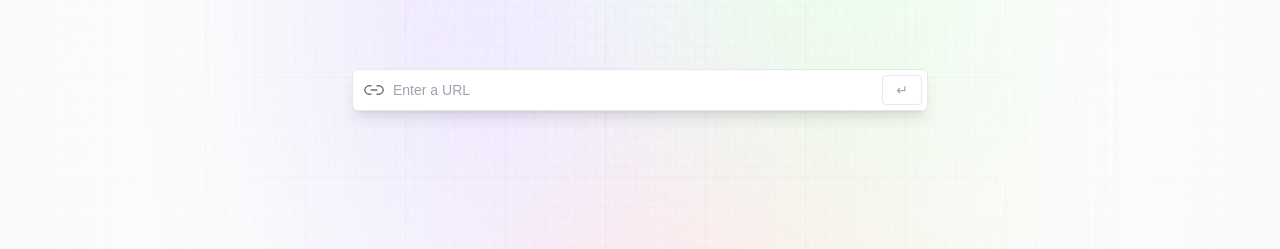
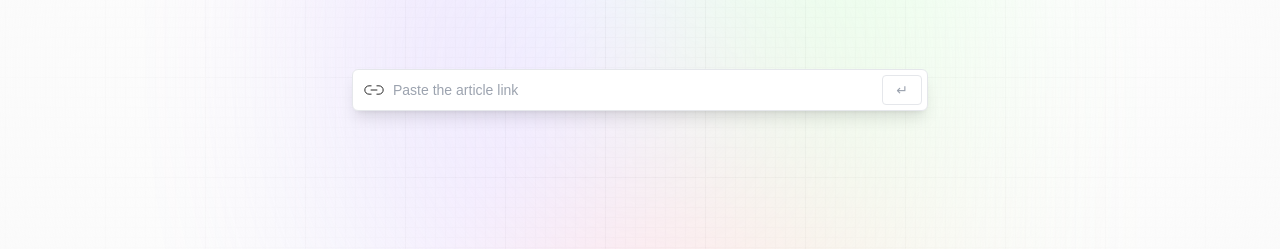
Before and after one commit to vk-workshop/chatgpt4_summarizer_app, a React (Vite) app: page / in a window 1280 px wide. Shown: the part 328-577 px from the top of the page. Built offline with nearby package versions, Linux system fonts and the light colour scheme; a web font is replaced by a local one.

Commit message:
Update Demo.jsx
created existingArticle, handleCopy, handleKeyDown

```diff
--- a/src/components/Demo.jsx
+++ b/src/components/Demo.jsx
@@ -1,119 +1,147 @@
-import { useState, useEffect } from "react"
-import { copy, linkIcon, loader, tick } from "../assets"
+import React, { useState, useEffect } from "react";
+
+import { copy, linkIcon, loader, tick } from "../assets";
 import { useLazyGetSummaryQuery } from "../services/article";
 
 const Demo = () => {
   const [article, setArticle] = useState({
-        url: '',
-        summary: '',
+    url: "",
+    summary: "",
   });
+  const [allArticles, setAllArticles] = useState([]);
+  const [copied, setCopied] = useState("");
 
-    const [allArticles, setAllArticles] = useState([]);
-
+  // RTK lazy query
   const [getSummary, { error, isFetching }] = useLazyGetSummaryQuery();
 
+  // Load data from localStorage on mount
   useEffect(() => {
     const articlesFromLocalStorage = JSON.parse(
-            localStorage.getItem('articles')
-        )
+      localStorage.getItem("articles")
+    );
+
     if (articlesFromLocalStorage) {
-            setAllArticles(articlesFromLocalStorage)
+      setAllArticles(articlesFromLocalStorage);
     }
-    }, [])
+  }, []);
 
   const handleSubmit = async (e) => {
     e.preventDefault();
 
+    const existingArticle = allArticles.find(
+      (item) => item.url === article.url
+    );
+
+    if (existingArticle) return setArticle(existingArticle);
+
     const { data } = await getSummary({ articleUrl: article.url });
-
     if (data?.summary) {
       const newArticle = { ...article, summary: data.summary };
       const updatedAllArticles = [newArticle, ...allArticles];
 
+      // update state and local storage
       setArticle(newArticle);
       setAllArticles(updatedAllArticles);
+      localStorage.setItem("articles", JSON.stringify(updatedAllArticles));
+    }
+  };
 
-            localStorage.setItem('articles', JSON.stringify(updatedAllArticles))
+  // copy the url and toggle the icon for user feedback
+  const handleCopy = (copyUrl) => {
+    setCopied(copyUrl);
+    navigator.clipboard.writeText(copyUrl);
+    setTimeout(() => setCopied(false), 3000);
+  };
+
+  const handleKeyDown = (e) => {
+    if (e.keyCode === 13) {
+      handleSubmit(e);
     }
-    }
+  };
+
   return (
-        <section className="mt-16 w-full max-w-xl">
-            <div className="flex flex-col w-full gap-2">
+    <section className='mt-16 w-full max-w-xl'>
+      {/* Search */}
+      <div className='flex flex-col w-full gap-2'>
         <form
-                    className="relative flex justify-center items-center"
-                    onSubmit={() => { handleSubmit }}>
+          className='relative flex justify-center items-center'
+          onSubmit={handleSubmit}
+        >
           <img
             src={linkIcon}
-                        alt="link_icon"
-                        className="absolute left-0 my-2 ml-3 w-5">
-                    </img>
-                    <input
-                        type="url"
-                        placeholder="Enter a URL"
-                        value={article.url}
-                        onChange={(e) => setArticle({
-                            ...article,
-                            url: e.target.value
-                        })}
-                        required
-                        className="url_input peer"
+            alt='link-icon'
+            className='absolute left-0 my-2 ml-3 w-5'
           />
 
+          <input
+            type='url'
+            placeholder='Paste the article link'
+            value={article.url}
+            onChange={(e) => setArticle({ ...article, url: e.target.value })}
+            onKeyDown={handleKeyDown}
+            required
+            className='url_input peer' // When you need to style an element based on the state of a sibling element, mark the sibling with the peer class, and use peer-* modifiers to style the target element
+          />
           <button
-                        type="submit"
-                        className="submit_btn
-                        peer-focus:border-gray-700
-                        peer-focus:text-gray-700">
-                        ↵
+            type='submit'
+            className='submit_btn peer-focus:border-gray-700 peer-focus:text-gray-700 '
+          >
+            <p>↵</p>
           </button>
         </form>
-                {/* Browse URL history*/}
-                <div className="flex flex-col gap-1 max-h-60 overflow-y-auto">
-                    {allArticles.map((item, index) => (
+
+        {/* Browse History */}
+        <div className='flex flex-col gap-1 max-h-60 overflow-y-auto'>
+          {allArticles.reverse().map((item, index) => (
             <div
               key={`link-${index}`}
               onClick={() => setArticle(item)}
-                            className="link_card"
+              className='link_card'
             >
-                            <div className="copy_btn">
+              <div className='copy_btn' onClick={() => handleCopy(item.url)}>
                 <img
-                                    src={copy}
-                                    alt="copy_icon"
-                                    className="w-[40%] h-[40%] object-contain"
+                  src={copied === item.url ? tick : copy}
+                  alt={copied === item.url ? "tick_icon" : "copy_icon"}
+                  className='w-[40%] h-[40%] object-contain'
                 />
               </div>
-                            <p className="flex-1 font-satoshi
-                             text-blue-700 font-medium text-sm truncate">
+              <p className='flex-1 font-satoshi text-blue-700 font-medium text-sm truncate'>
                 {item.url}
               </p>
             </div>
           ))}
         </div>
       </div>
-            {/* Display Results */}
-            <div className="my-10 max-w-full flex justify-center items-center">
+
+      {/* Display Result */}
+      <div className='my-10 max-w-full flex justify-center items-center'>
         {isFetching ? (
-                    <img src={loader} alt="loader" className="w-20 h-20 object-contain" />
+          <img src={loader} alt='loader' className='w-20 h-20 object-contain' />
         ) : error ? (
-                    <p className="font-inter font-bold text-black text-center">
+          <p className='font-inter font-bold text-black text-center'>
             Well, that wasn't supposed to happen...
             <br />
-                        <span className="font-satoshi font-normal text-gray-700">
+            <span className='font-satoshi font-normal text-gray-700'>
               {error?.data?.error}
             </span>
           </p>
         ) : (
           article.summary && (
-                        <div className="flex flex-col gap-3">
-                            <h2 className="font-satoshi font-bold text-gray-600 text-xl">
-                                Article <span className="blue_gradient">Summary</span>
+            <div className='flex flex-col gap-3'>
+              <h2 className='font-satoshi font-bold text-gray-600 text-xl'>
+                Article <span className='blue_gradient'>Summary</span>
               </h2>
+              <div className='summary_box'>
+                <p className='font-inter font-medium text-sm text-gray-700'>
+                  {article.summary}
+                </p>
+              </div>
             </div>
           )
         )}
       </div>
     </section>
-    )
-}
+  );
+};
 
-export default Demo
+export default Demo;
```
Lines whose indentation alone changed are shown as unchanged.
